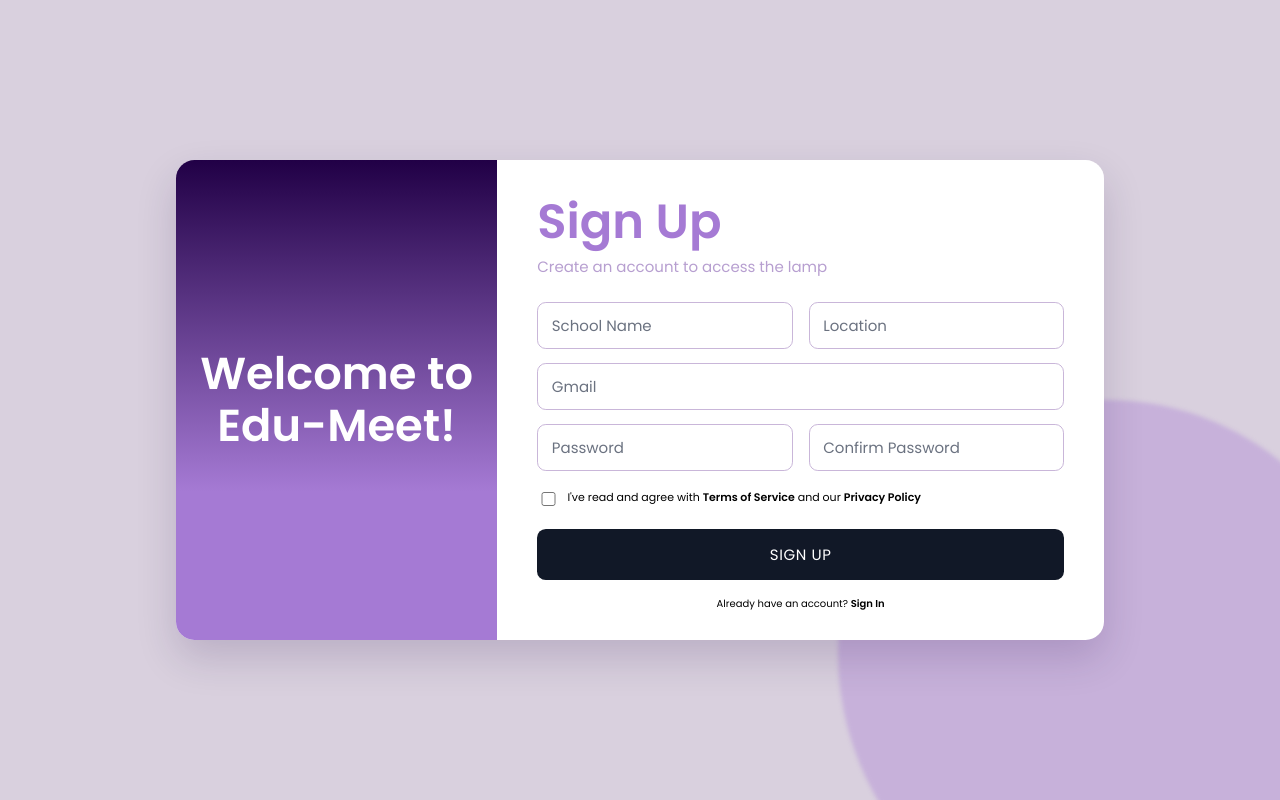
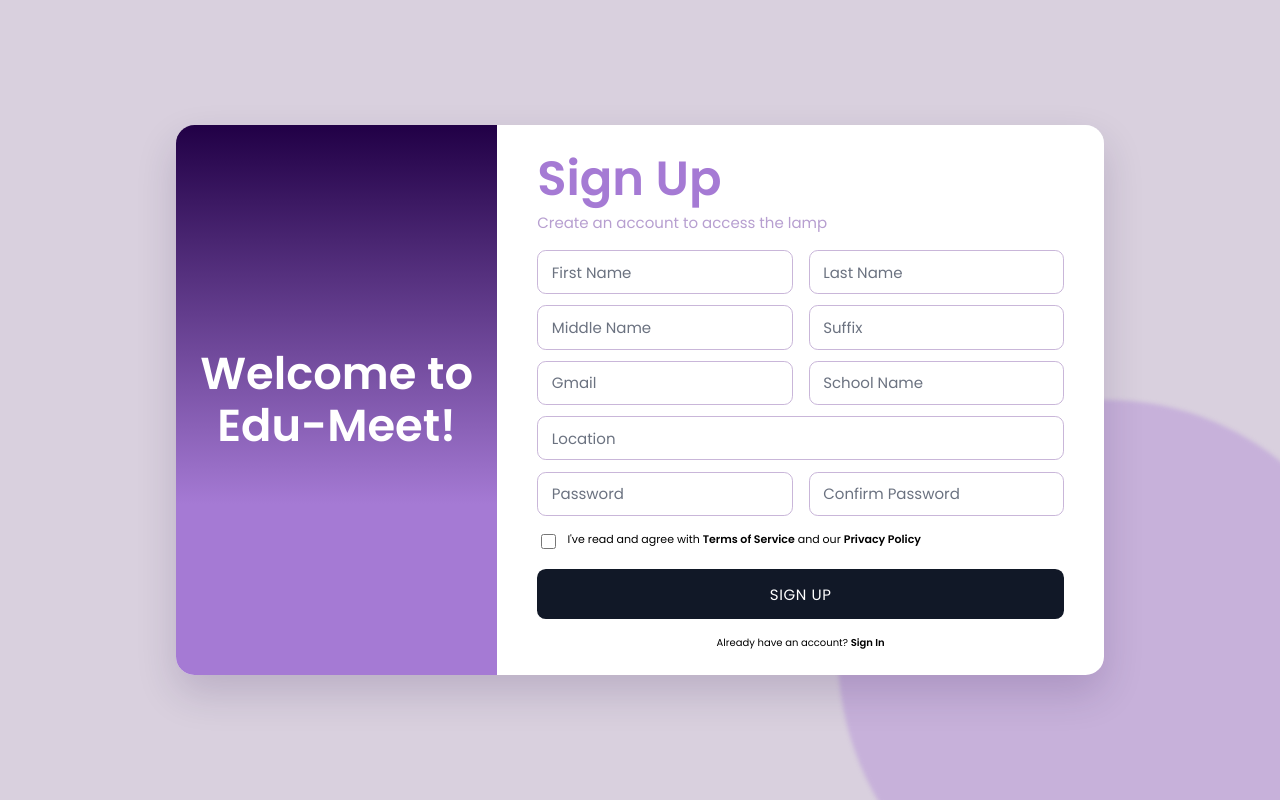
Before and after one commit to Lwrnsu/edu-meet, a React (Vite) app in the folder frontend/edu-meet/: page / in a window 1280 px wide. Built offline with nearby package versions, Linux system fonts and the light colour scheme; no server answers.

Commit message:
Added Input fields for the Signup Page (for school admin only)

```diff
--- a/frontend/edu-meet/src/pages/SignUpPage.css
+++ b/frontend/edu-meet/src/pages/SignUpPage.css
@@ -68,7 +68,7 @@
   display: flex;
   flex-direction: column;
   justify-content: center;
-  padding: 2.25rem 2.5rem 1.75rem;
+  padding: 1.75rem 2.5rem 1.5rem;
 }
 
 .signup__title {
@@ -81,7 +81,7 @@
 }
 
 .signup__subtitle {
-  margin: 0.35rem 0 1.5rem;
+  margin: 0.35rem 0 1rem;
   color: var(--subtitle);
   font-size: 15px;
   font-weight: 400;
@@ -89,13 +89,13 @@
 
 .signup__form {
   display: grid;
-  gap: 1rem;
+  gap: 0.85rem;
 }
 
 .signup__grid {
   display: grid;
   grid-template-columns: 1fr 1fr;
-  gap: 0.85rem 1rem;
+  gap: 0.7rem 1rem;
 }
 
 .signup__input--wide {
@@ -104,7 +104,7 @@
 
 .signup__input {
   width: 100%;
-  padding: 0.7rem 0.85rem;
+  padding: 0.6rem 0.85rem;
   border: 1px solid var(--input-border);
   border-radius: 0.55rem;
   background: #fff;
--- a/frontend/edu-meet/src/pages/SignUpPage.jsx
+++ b/frontend/edu-meet/src/pages/SignUpPage.jsx
@@ -2,9 +2,13 @@ import { useState } from 'react'
 import './SignUpPage.css'
 
 const INITIAL_FORM = {
+  firstName: '',
+  lastName: '',
+  middleName: '',
+  suffix: '',
+  email: '',
   schoolName: '',
   location: '',
-  email: '',
   password: '',
   confirmPassword: '',
   acceptedTerms: false,
@@ -34,12 +38,14 @@ export default function SignUpPage({ onSwitchToSignIn }) {
     setError('')
     setInfo('')
 
+    const firstName = form.firstName.trim()
+    const lastName = form.lastName.trim()
     const schoolName = form.schoolName.trim()
     const location = form.location.trim()
     const email = form.email.trim()
     const { password, confirmPassword, acceptedTerms } = form
 
-    if (!schoolName || !location || !email || !password || !confirmPassword) {
+    if (!firstName || !lastName || !schoolName || !location || !email || !password || !confirmPassword) {
       setError('Please fill in all required fields.')
       return
     }
@@ -80,6 +86,54 @@ export default function SignUpPage({ onSwitchToSignIn }) {
               <input
                 className="signup__input"
                 type="text"
+                name="firstName"
+                placeholder="First Name"
+                autoComplete="given-name"
+                value={form.firstName}
+                onChange={updateField('firstName')}
+                required
+              />
+              <input
+                className="signup__input"
+                type="text"
+                name="lastName"
+                placeholder="Last Name"
+                autoComplete="family-name"
+                value={form.lastName}
+                onChange={updateField('lastName')}
+                required
+              />
+              <input
+                className="signup__input"
+                type="text"
+                name="middleName"
+                placeholder="Middle Name"
+                autoComplete="additional-name"
+                value={form.middleName}
+                onChange={updateField('middleName')}
+              />
+              <input
+                className="signup__input"
+                type="text"
+                name="suffix"
+                placeholder="Suffix"
+                autoComplete="honorific-suffix"
+                value={form.suffix}
+                onChange={updateField('suffix')}
+              />
+              <input
+                className="signup__input"
+                type="email"
+                name="email"
+                placeholder="Gmail"
+                autoComplete="email"
+                value={form.email}
+                onChange={updateField('email')}
+                required
+              />
+              <input
+                className="signup__input"
+                type="text"
                 name="schoolName"
                 placeholder="School Name"
                 value={form.schoolName}
@@ -87,22 +141,12 @@ export default function SignUpPage({ onSwitchToSignIn }) {
                 required
               />
               <input
-                className="signup__input"
+                className="signup__input signup__input--wide"
                 type="text"
                 name="location"
                 placeholder="Location"
                 value={form.location}
                 onChange={updateField('location')}
-                required
-              />
-              <input
-                className="signup__input signup__input--wide"
-                type="email"
-                name="email"
-                placeholder="Gmail"
-                autoComplete="email"
-                value={form.email}
-                onChange={updateField('email')}
                 required
               />
               <input
```
